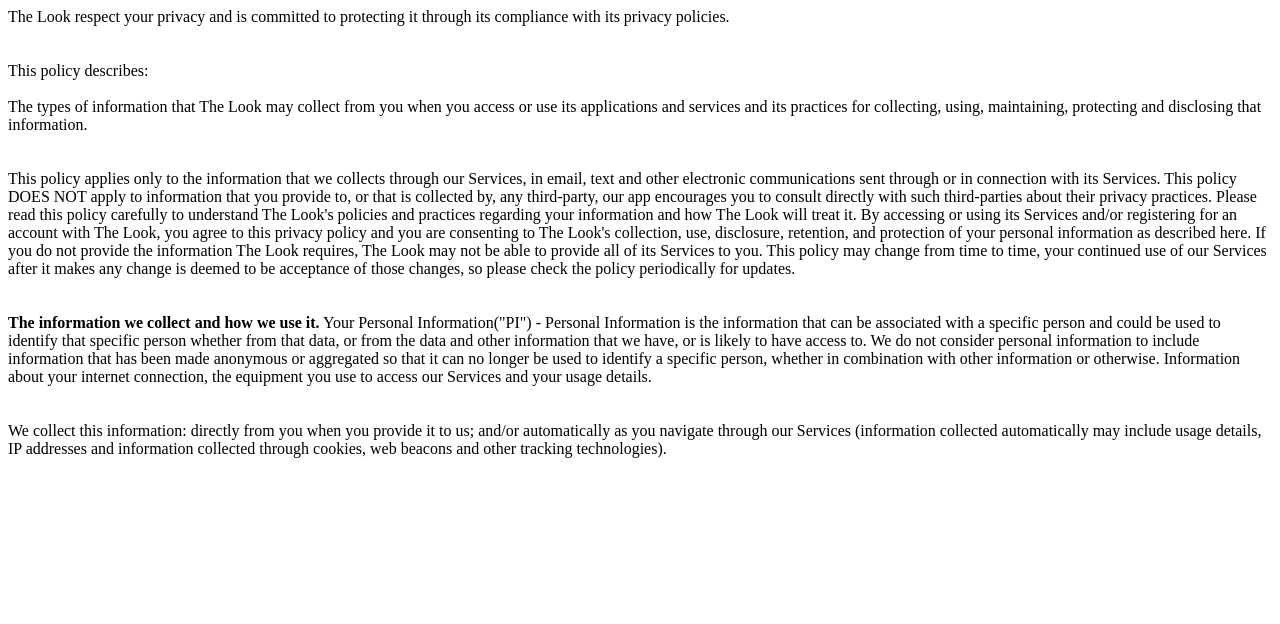
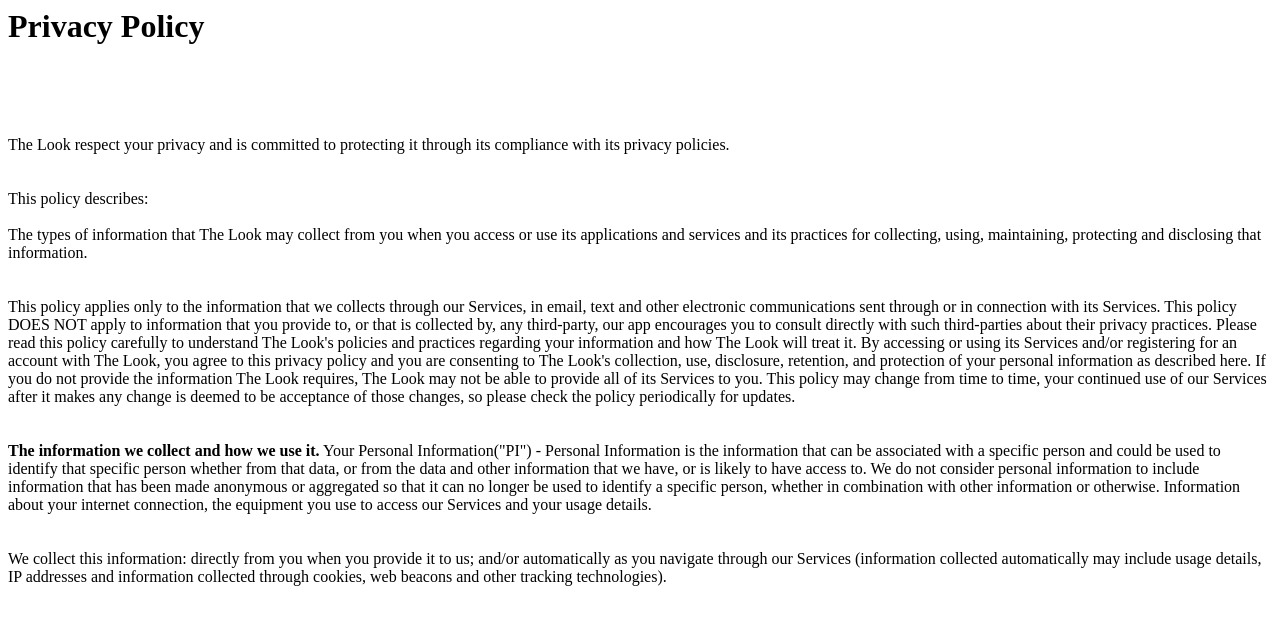
Before and after one commit to aanchal97/look, a plain HTML site: page index.html in a window 1280 px wide. Drawn offline with Linux system fonts and the light colour scheme.

Commit message:
Update index.html

```diff
--- a/index.html
+++ b/index.html
@@ -2,6 +2,7 @@
 <head><title>Privacy policy</title>
 </head>
 <body>
+  <h1>Privacy Policy</h1><br><br><br>
 <p>The Look respect your privacy and is committed to protecting it through its compliance with its privacy policies. <br><br><br>This policy describes:
 <br><br>The types of information that The Look may collect from you when you access or use its applications and services  and
 its practices for collecting, using, maintaining, protecting and disclosing that information.<br><br><br>
```
